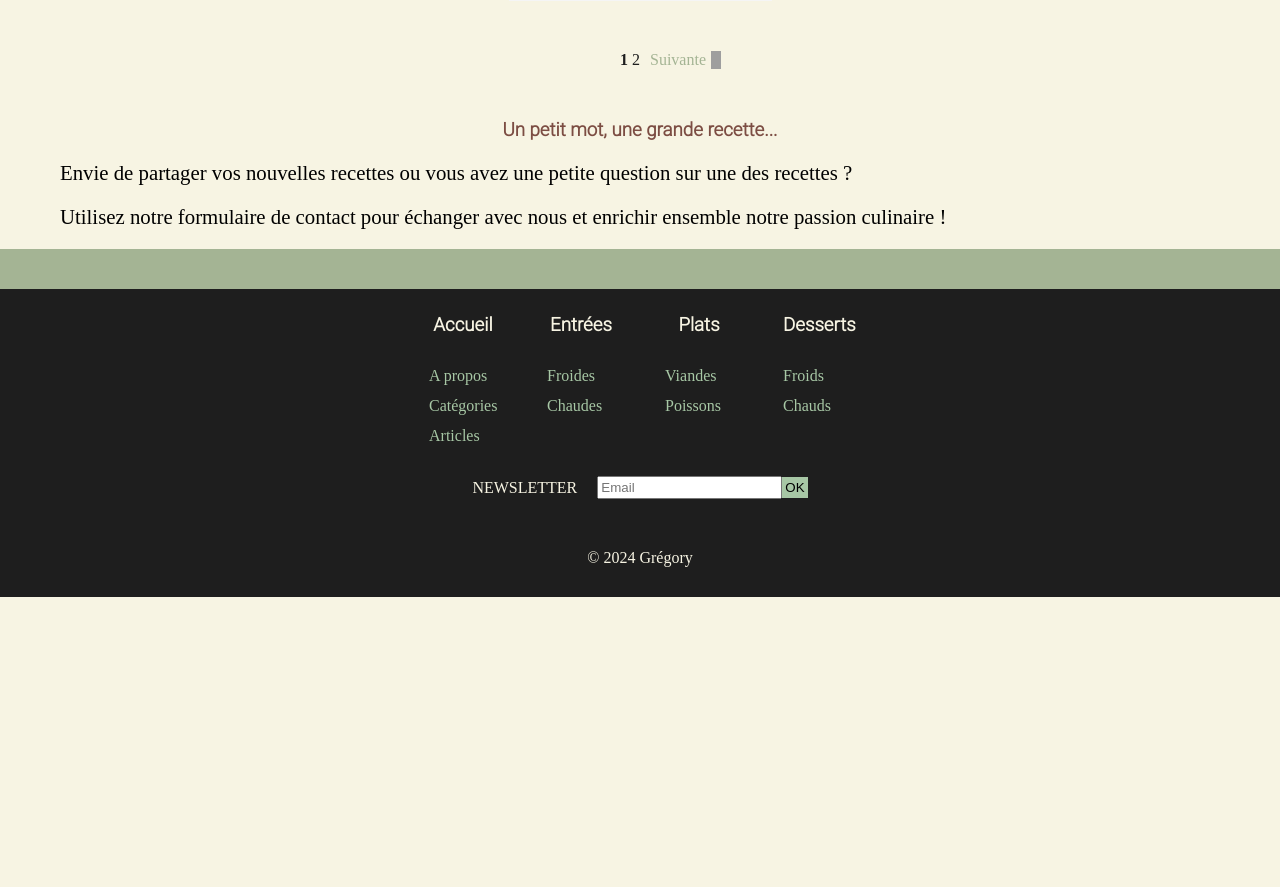
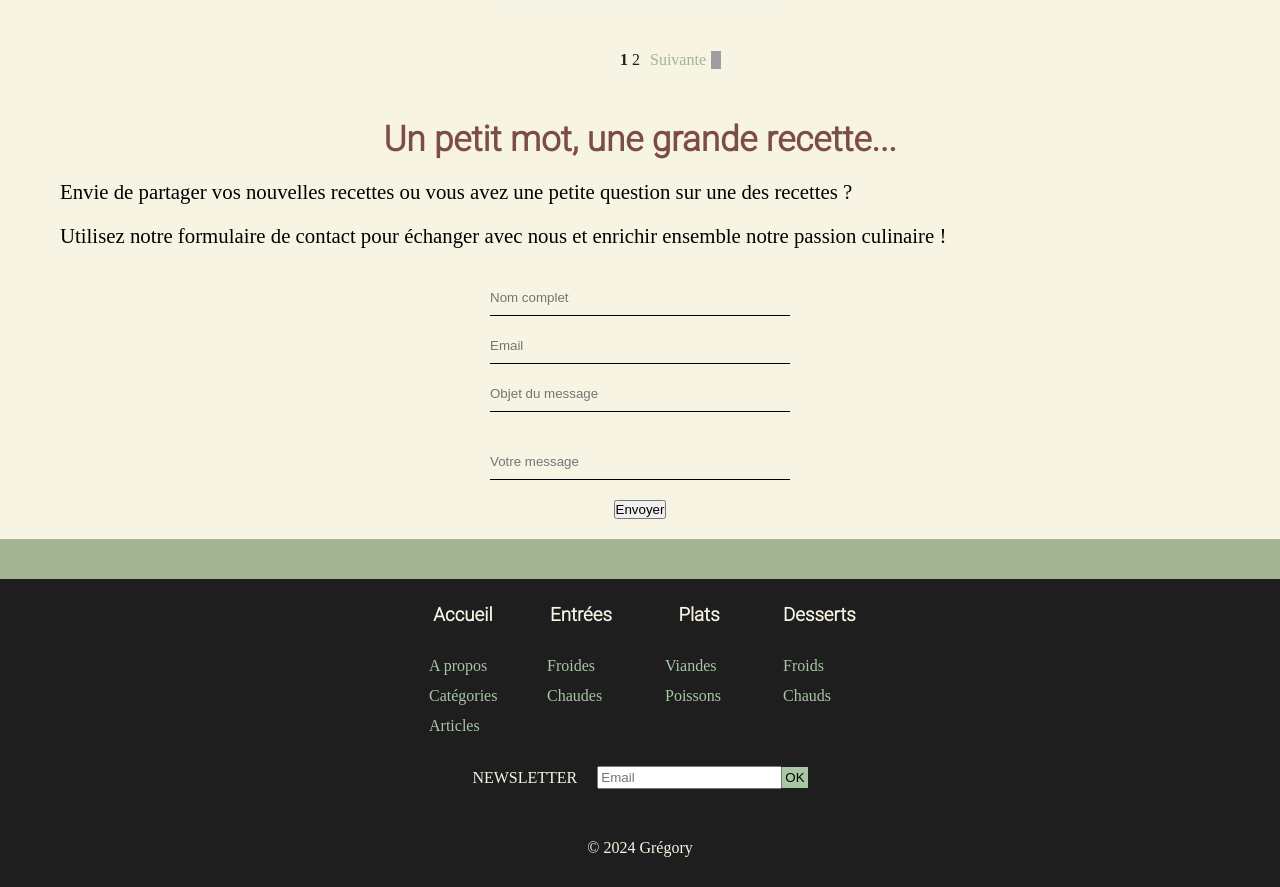
Before and after one commit to GregoryVDev/BlogCuisine, a PHP site: page / in a window 1280 px wide. Shown: the part 4576-5463 px from the top of the page. Before the commit the page ends 5173 px from the top, so only its background shows below. Run offline with PHP 8.4, Linux system fonts and the light colour scheme; some web fonts are replaced; grey boxes are pictures that could not be loaded.

Commit message:
Added container-name, container-email, container-object and container-message and added the button

```diff
--- a/src/css/index.css
+++ b/src/css/index.css
@@ -350,11 +350,47 @@ section h2 {
 #contact h3 {
   color: var(--color1);
   margin-top: 50px;
+  font-size: var(--fsize2);
 }
 
 #contact p {
   font-size: var(--fsize4);
   margin: 20px 60px;
+}
+
+form {
+  padding: 20px;
+  display: flex;
+  flex-direction: column;
+  align-items: center;
+  gap: 20px;
+}
+
+.container-name,
+.container-email,
+.container-object,
+.container-message {
+  text-align: center;
+}
+
+.container-message {
+  margin-top: 20px;
+}
+
+#contact input {
+  background: none;
+  border: none;
+  border-bottom: 1px solid black;
+  width: 300px;
+  padding-bottom: 10px;
+}
+
+#contact input:focus {
+  border: none;
+  border-bottom: 1px solid #007aff;
+  padding-bottom: 1px;
+  outline: none;
+  padding-bottom: 10px;
 }
 
 /* ----------------------
--- a/src/index.php
+++ b/src/index.php
@@ -143,7 +143,23 @@
         <p>Envie de partager vos nouvelles recettes ou vous avez une petite question sur une des recettes ? </p>
         <p>Utilisez notre formulaire de contact pour échanger avec nous et enrichir ensemble notre passion culinaire !</p>
         <form method="POST">
-
+            <div class="container-name">
+                <label for="name"></label>
+                <input type="text" id="name" name="name" placeholder="Nom complet">
+            </div>
+            <div class="container-email">
+                <label for="email"></label>
+                <input type="email" id="email" name="email" placeholder="Email">
+            </div>
+            <div class="container-object">
+                <label for="object"></label>
+                <input type="text" id="email" name="object" placeholder="Objet du message">
+            </div>
+            <div class="container-message">
+                <label for="message"></label>
+                <input type="text" id="message" name="message" placeholder="Votre message">
+            </div>
+            <button type="submit">Envoyer</button>
         </form>
     </section>
 
```
